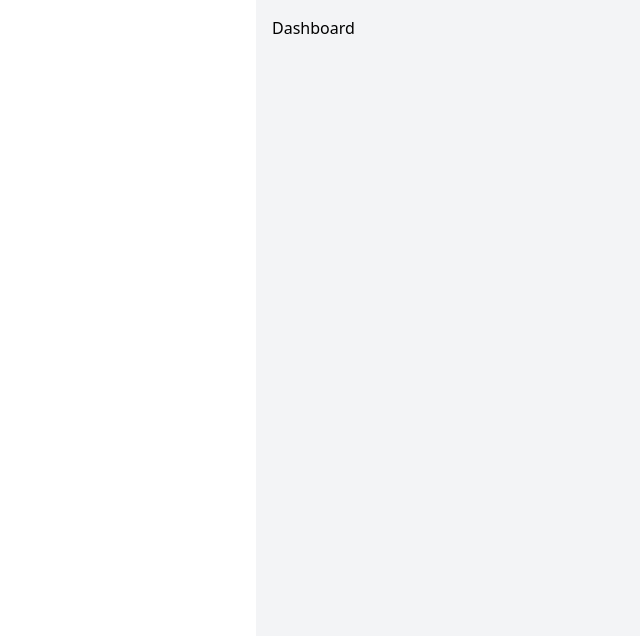
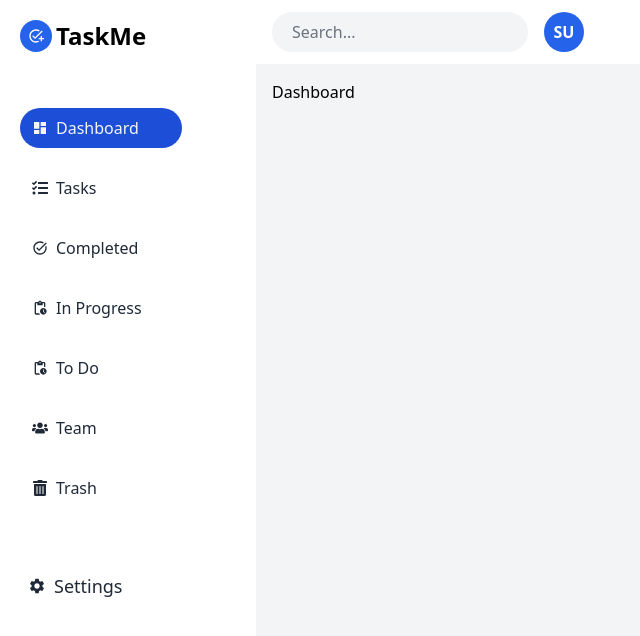
Before and after one commit to santosh-koganole/task-management-system, a React (Vite) app in the folder TMS/client/: page /dashboard in a window 1280 px wide. Shown: the top 636 px of the page, without its empty margins (0-640 px from the left). Built offline with nearby package versions, Linux system fonts and the light colour scheme; sample sign-in values are in the browser's storage.

Commit message:
Created Side bar, navbar and user settings menu

```diff
--- a/TMS/client/src/App.tsx
+++ b/TMS/client/src/App.tsx
@@ -8,18 +8,26 @@
 import Login from "./pages/Login";
 import { RootState } from "./redux/store";
 import { useSelector } from "react-redux";
+import Sidebar from "./components/Sidebar";
+import Navbar from "./components/Navbar";
 
 function Layout() {
-  const user = useSelector((state: RootState) => state.auth);
+  const { user } = useSelector((state: RootState) => state.auth);
+
   const location = useLocation();
   return user ? (
     <div className="w-full h-screen flex flex-col md:flex-row">
       <div className="w-1/5 h-screen bg-white sticky top-0 hidden md:block">
         {/* Side bar component */}
+        <div>
+          <Sidebar />
+        </div>
       </div>
       {/* Mobile side bar component */}
       <div className="flex-1 overflow-y-auto">
         {/* Nav bar component */}
+
+        <Navbar />
         <div className="p-4 2xl:px-10">
           <Outlet />
         </div>
--- /dev/null
+++ b/TMS/client/src/components/Navbar.tsx
@@ -0,0 +1,39 @@
+import { useDispatch, useSelector } from "react-redux";
+import { RootState } from "../redux/store";
+import { RxHamburgerMenu } from "react-icons/rx";
+import { setOpenSidebar } from "../redux/slices/authSlice";
+import { MdOutlineSearch } from "react-icons/md";
+import UserAvatar from "./UserAvatar";
+
+const Navbar = () => {
+  const { user } = useSelector((state: RootState) => state.auth);
+  const dispatch = useDispatch();
+  return (
+    <div className="flex justify-between items-center bg-white px-4 py-3 2xl:py-4 sticky z-10 top-0">
+      <div className="flex gap-4">
+        <button
+          className="text-2xl text-gray-500 block md:hidden"
+          onClick={() => dispatch(setOpenSidebar(true))}
+        >
+          <RxHamburgerMenu />
+        </button>
+
+        <div className="w-64 2xl:w-[400px] flex items-center py-2 px-3 gap-2 rounded-full bg-[#f3f4f6] ">
+          <MdOutlineSearch className="text-gray-500 text-xl" />
+
+          <input
+            type="text"
+            placeholder="Search..."
+            className="flex-1 outline-none bg-transparent placeholder:text-gray-500 text-gray-800"
+          />
+        </div>
+        <div className="flex gap-2 items-center">
+          {/* Notification panel */}
+          <UserAvatar />
+        </div>
+      </div>
+    </div>
+  );
+};
+
+export default Navbar;
--- /dev/null
+++ b/TMS/client/src/components/Sidebar.tsx
@@ -0,0 +1,104 @@
+import { FaTasks, FaUsers, FaTrashAlt } from "react-icons/fa";
+import {
+  MdDashboard,
+  MdTaskAlt,
+  MdOutlinePendingActions,
+  MdOutlineAddTask,
+  MdSettings,
+} from "react-icons/md";
+import { useDispatch, useSelector } from "react-redux";
+import { RootState } from "../redux/store";
+import { Link, useLocation } from "react-router-dom";
+import { setOpenSidebar } from "../redux/slices/authSlice";
+import clsx from "clsx";
+
+const linkData = [
+  {
+    label: "Dashboard",
+    link: "dashboard",
+    icon: <MdDashboard />,
+  },
+  {
+    label: "Tasks",
+    link: "tasks",
+    icon: <FaTasks />,
+  },
+  {
+    label: "Completed",
+    link: "completed/completed",
+    icon: <MdTaskAlt />,
+  },
+  {
+    label: "In Progress",
+    link: "in-progress/in progress",
+    icon: <MdOutlinePendingActions />,
+  },
+  {
+    label: "To Do",
+    link: "todo/todo",
+    icon: <MdOutlinePendingActions />,
+  },
+  {
+    label: "Team",
+    link: "team",
+    icon: <FaUsers />,
+  },
+  {
+    label: "Trash",
+    link: "trashed",
+    icon: <FaTrashAlt />,
+  },
+];
+const Sidebar = () => {
+  const { user } = useSelector((state: RootState) => state.auth);
+  const dispatch = useDispatch();
+  const location = useLocation();
+
+  const path = location.pathname.split("/")[1];
+
+  const sidebarLinks = user?.isAdmin ? linkData : linkData.slice(0, 5);
+
+  const closeSidebar = () => {
+    dispatch(setOpenSidebar(false));
+  };
+
+  const NavLink = ({ el }: any) => {
+    return (
+      <Link
+        to={el.link}
+        onClick={closeSidebar}
+        className={clsx(
+          "w-full lg:w-3/4 flex gap-2 px-3 py-2 rounded-full items-center text-gray-800 text-base hover:bg-[#2565ed2d]",
+          path === el.link.split("/")[0] ? "bg-blue-700 text-neutral-100" : ""
+        )}
+      >
+        {el.icon} <span className="hover:text-[#2564ed]">{el.label}</span>
+      </Link>
+    );
+  };
+  return (
+    <div className="w-full h-full flex flex-col gap-6 p-5">
+      <h1 className="flex gap-1 items-center">
+        <p className="bg-blue-600 p-2 rounded-full">
+          <MdOutlineAddTask className="text-white tex-2xl font-black" />
+        </p>
+        <span className="text-2xl font-bold text-black">TaskMe</span>
+      </h1>
+
+      <div className="flex-1 flex flex-col gap-y-5 py-8">
+        {sidebarLinks.map((link) => (
+          <NavLink el={link} key={link.label} />
+        ))}
+      </div>
+
+      <div>
+        <button className="w-full flex gap-2 p-2 items-center text-lg text-gray-800 dark:text-white">
+          <MdSettings />
+          <span>Settings</span>
+        </button>
+      </div>
+    </div>
+  );
+};
+
+export default Sidebar;
--- /dev/null
+++ b/TMS/client/src/components/UserAvatar.tsx
@@ -0,0 +1,93 @@
+import {
+  Menu,
+  MenuButton,
+  MenuItem,
+  MenuItems,
+  Transition,
+} from "@headlessui/react";
+import { Fragment, useState } from "react";
+import { FaUser, FaUserLock } from "react-icons/fa";
+import { IoLogOutOutline } from "react-icons/io5";
+import { useDispatch, useSelector } from "react-redux";
+import { useNavigate } from "react-router-dom";
+import { RootState } from "../redux/store";
+import { getInitials } from "../utils";
+
+const UserAvatar = () => {
+  const [open, setOpen] = useState(false);
+  const [openPassword, setOpenPassword] = useState(false);
+  const { user } = useSelector((state: RootState) => state.auth);
+  const dispatch = useDispatch();
+  const navigate = useNavigate();
+
+  const logoutHandler = () => {
+    console.log("Logout");
+  };
+  return (
+    <>
+      <div>
+        <Menu as="div" className="relative inline-block text-left">
+          <div>
+            <MenuButton className="w-10 h-10 2xl:w-12 2xl:h-12 items-center justify-center rounded-full bg-blue-600">
+              <span className="text-white font-semibold">
+                {getInitials(user?.name)}
+              </span>
+            </MenuButton>
+
+            <Transition
+              as={Fragment}
+              enter="transition ease-out duration-100"
+              enterFrom="transform opacity-0 scale-95"
+              enterTo="transform opacity-100 scale-100"
+              leave="transition ease-in duration-75"
+              leaveFrom="transform opacity-100 scale-100"
+              leaveTo="transform opacity-0 scale-95"
+            >
+              <MenuItems className="absolute right-0 mt-2 w-56 origin-top-right divide-gray-100 rounded-md bg-white shadow-2xl ring-1 ring-black/5 focus:outline-none">
+                <div className="p-4">
+                  <MenuItem>
+                    {({}) => (
+                      <button
+                        onClick={() => setOpen(true)}
+                        className="text-gray-700 group flex w-full items-center rounded-md px-2 py-2 text-base"
+                      >
+                        <FaUser className="mr-2" aria-hidden="true" />
+                        Profile
+                      </button>
+                    )}
+                  </MenuItem>
+
+                  <MenuItem>
+                    {({}) => (
+                      <button
+                        onClick={() => setOpenPassword(true)}
+                        className={`tetx-gray-700 group flex w-full items-center rounded-md px-2 py-2 text-base`}
+                      >
+                        <FaUserLock className="mr-2" aria-hidden="true" />
+                        Change Password
+                      </button>
+                    )}
+                  </MenuItem>
+
+                  <MenuItem>
+                    {({}) => (
+                      <button
+                        onClick={logoutHandler}
+                        className={`text-red-600 group flex w-full items-center rounded-md px-2 py-2 text-base`}
+                      >
+                        <IoLogOutOutline className="mr-2" aria-hidden="true" />
+                        Logout
+                      </button>
+                    )}
+                  </MenuItem>
+                </div>
+              </MenuItems>
+            </Transition>
+          </div>
+        </Menu>
+      </div>
+    </>
+  );
+};
+
+export default UserAvatar;
--- a/TMS/client/src/pages/Login.tsx
+++ b/TMS/client/src/pages/Login.tsx
@@ -6,7 +6,7 @@
 import { useSelector } from "react-redux";
 import { RootState } from "../redux/store";
 function Login() {
-  const user = useSelector((state: RootState) => state.auth);
+  const { user } = useSelector((state: RootState) => state.auth);
   const {
     register,
     handleSubmit,
--- a/TMS/client/src/redux/slices/authSlice.ts
+++ b/TMS/client/src/redux/slices/authSlice.ts
@@ -4,7 +4,7 @@
   user: localStorage.getItem("userInfo")
     ? JSON.parse(localStorage.getItem("userInfo") as string)
     : null,
-  isSidebarOpen: false,
+  isSidebarOpen: true,
 };
 
 const authSlice = createSlice({
@@ -18,12 +18,12 @@
     logout: (state) => {
       (state.user = null), localStorage.removeItem("userInfo");
     },
-    setIsOpenSidebar: (state, action) => {
+    setOpenSidebar: (state, action) => {
       state.isSidebarOpen = action.payload;
     },
   },
 });
 
-export const { setCredentials, logout, setIsOpenSidebar } = authSlice.actions;
+export const { setCredentials, logout, setOpenSidebar } = authSlice.actions;
 
 export default authSlice.reducer;
--- /dev/null
+++ b/TMS/client/src/utils/index.ts
@@ -0,0 +1,9 @@
+export function getInitials(fullName: string) {
+  const names = fullName.split(" ");
+
+  const initials = names.slice(0, 2).map((name) => name[0].toUpperCase());
+
+  const initialsStr = initials.join("");
+
+  return initialsStr;
+}
--- /dev/null
+++ b/TMS/package.json
@@ -0,0 +1,5 @@
+{
+  "dependencies": {
+    "clsx": "^2.1.1"
+  }
+}
```
Also changed, not shown: TMS/client/package.json (+6 -6 lines), 2 other files (tests, documents, lock files or other folders).
